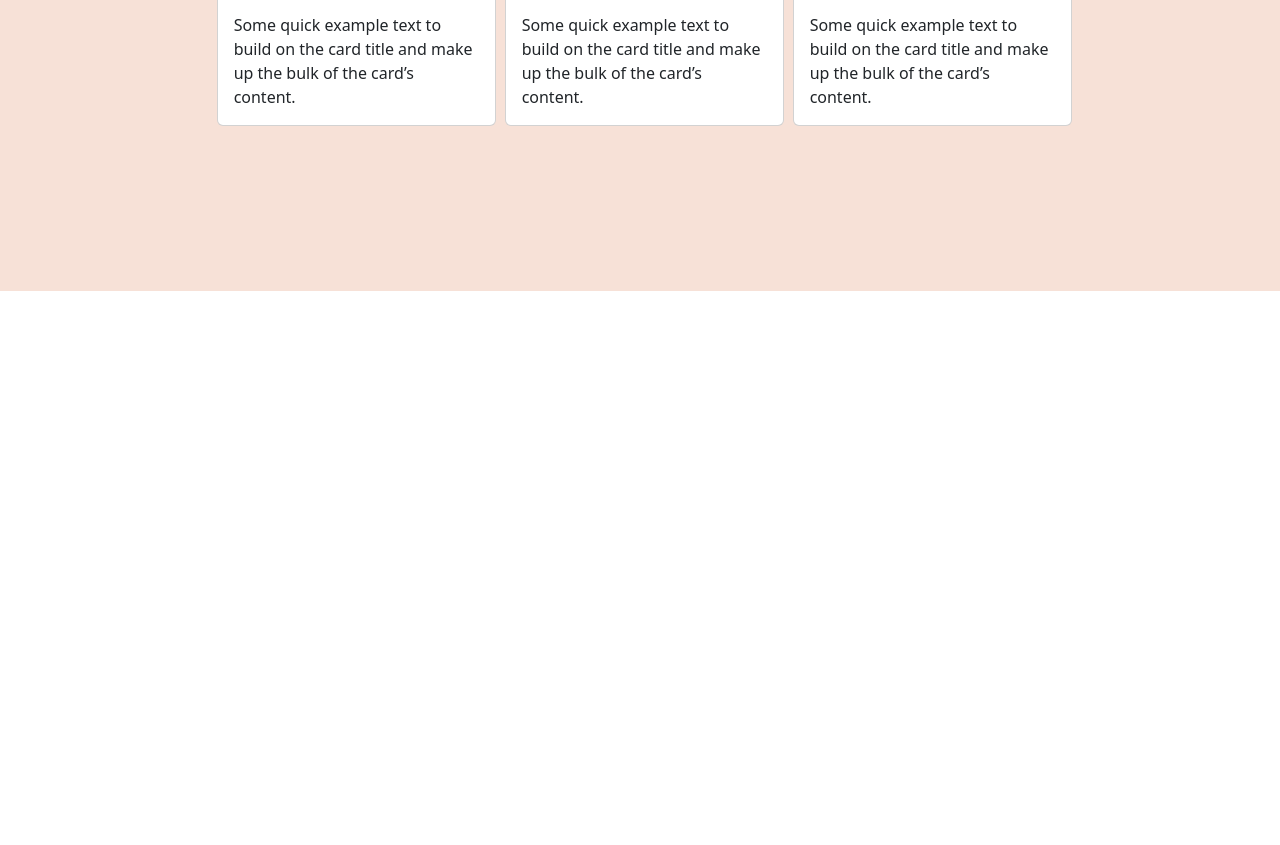
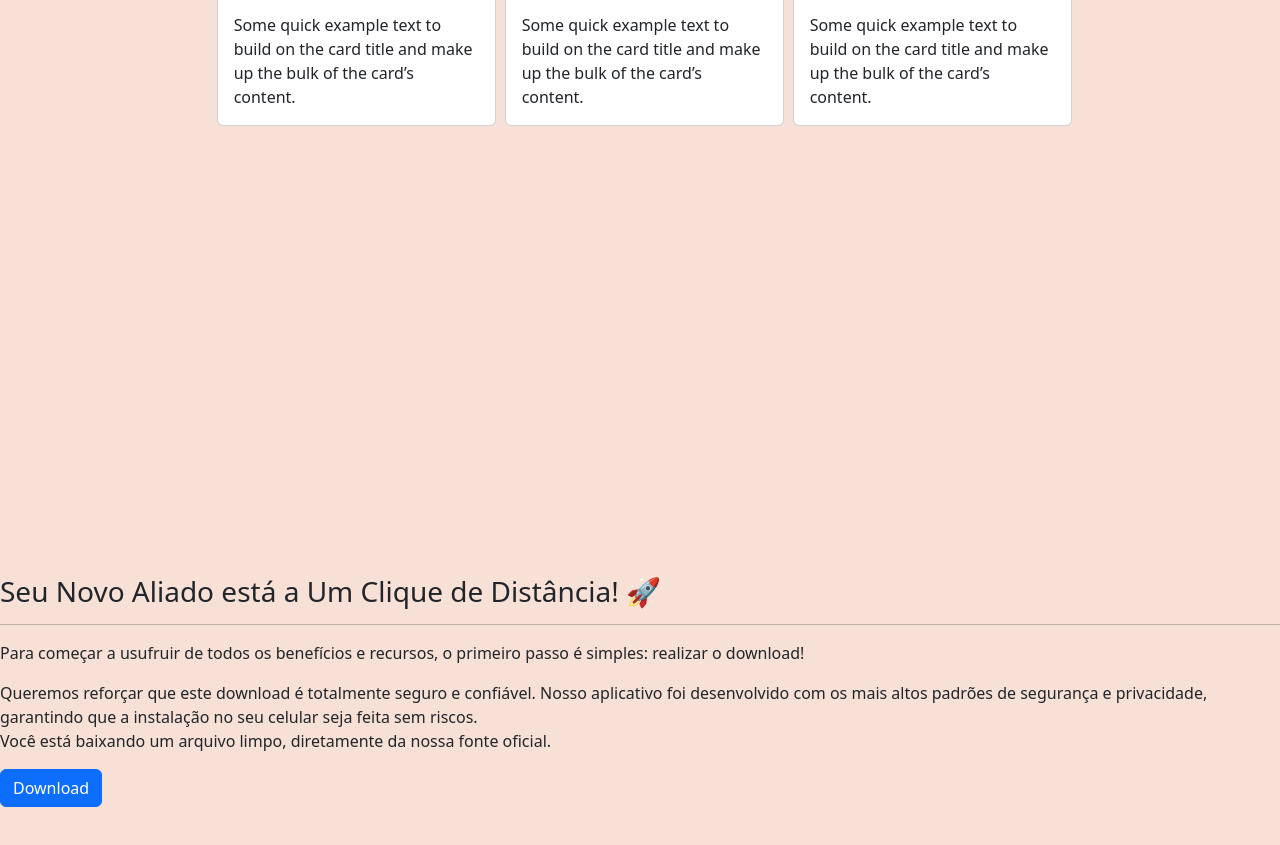
Before and after one commit to joaosca5g/siteAngelGuard, a plain HTML site: page index.html in a window 1280 px wide. Shown: the part 2859-3704 px from the top of the page. Before the commit the page ends 3150 px from the top, so only its background shows below. Drawn offline with nearby package versions, Linux system fonts and the light colour scheme.

Commit message:
Adicionado a área de Download

```diff
--- a/index.html
+++ b/index.html
@@ -160,6 +160,13 @@ Gravação de Áudio/Vídeo: Se configurado, pode iniciar uma gravação discret
   </div>
 
 <!--DOWNLOAD-->
-  <div id="container-fluid-4"></div>
+  <div id="container-fluid-4">
+    <div id="texto3">
+      <h3>Seu Novo Aliado está a Um Clique de Distância! 🚀<hr></h3>
+      <p>Para começar a usufruir de todos os benefícios e recursos, o primeiro passo é simples: realizar o download!</p>
+      <p>Queremos reforçar que este download é totalmente seguro e confiável. Nosso aplicativo foi desenvolvido com os mais altos padrões de segurança e privacidade, garantindo que a instalação no seu celular seja feita sem riscos.<br> Você está baixando um arquivo limpo, diretamente da nossa fonte oficial.</p>
+      <button type="button" class="btn btn-primary">Download</button>
+    </div>
+  </div>
 </body>
 </html>
--- a/style.css
+++ b/style.css
@@ -147,3 +147,23 @@ details[open], details[open] {
 #container-fluid-3 h3 {
 
 }
+
+/*DOWNLOAD*/
+
+#container-fluid-4 {
+      display: flex;
+    height: 100vh;
+    width: auto;
+    flex-direction: column;
+    justify-content: center; /* Centraliza horizontalmente */
+    align-items: center; /* Centraliza verticalmente */
+    background: #f7e1d7ff;
+
+}
+
+.texto3{
+    width: 50vw;
+    padding: 10px;
+    margin-top: 40px;
+    margin-left: 10vw;
+}
```
